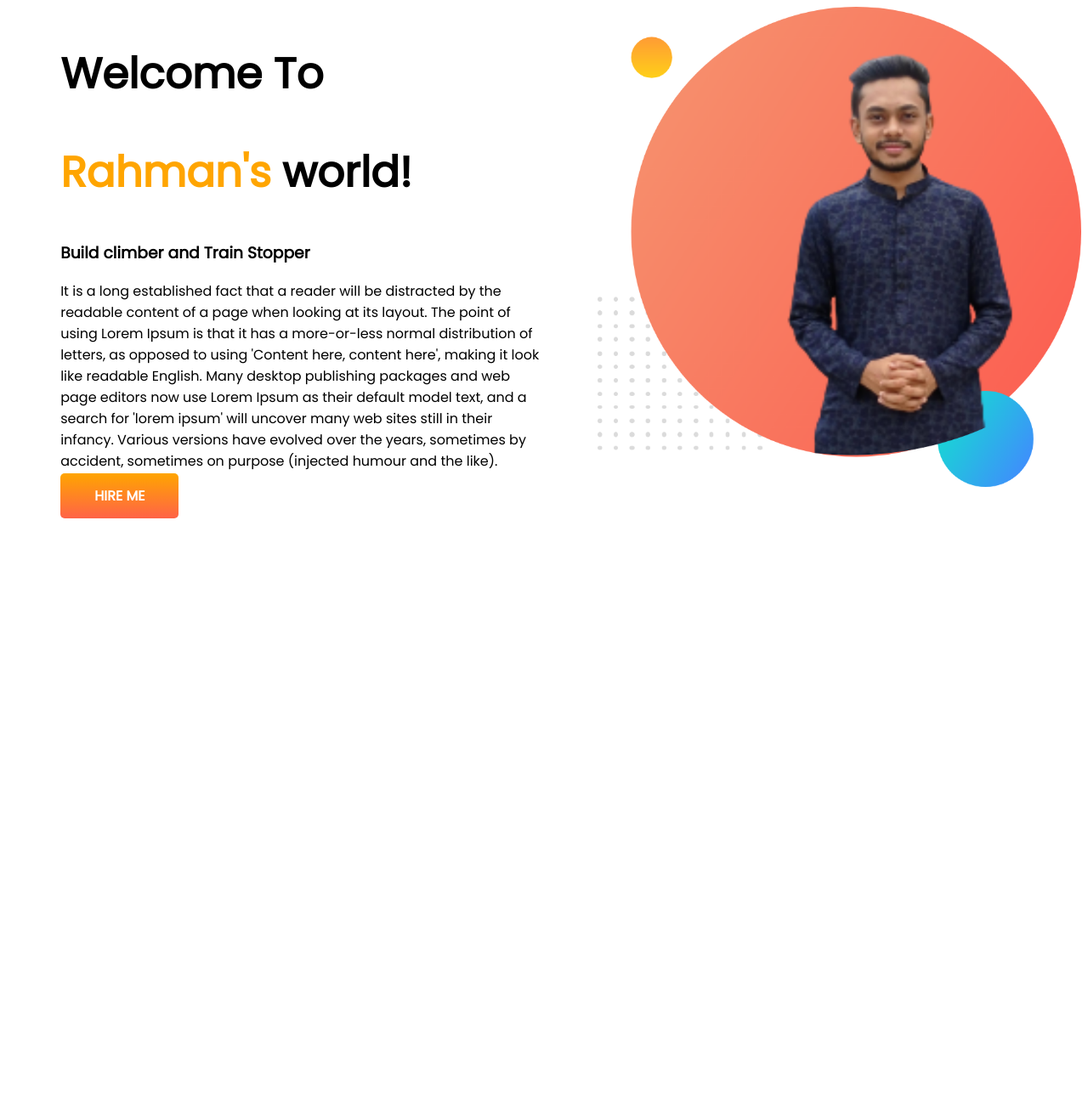
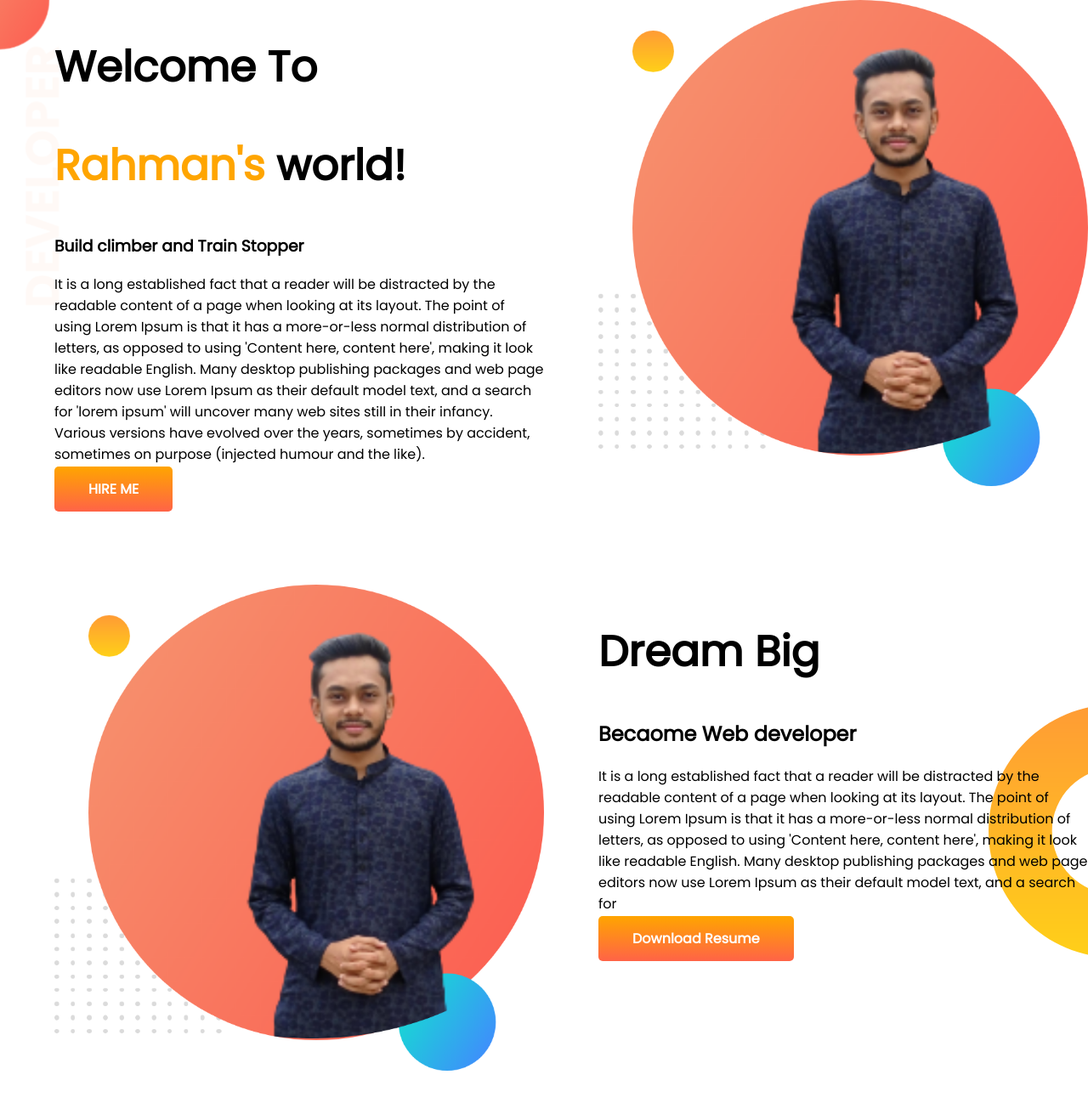
Before and after one commit to riajraj/developer-portfolio, a plain HTML site: page index.html in a window 1280 px wide. Shown: the whole page at 85% size. Before the commit the page ends 800 px from the top, so only its background shows below. Drawn offline with Linux system fonts and the light colour scheme.

Commit message:
add second part of the website

```diff
--- a/index.html
+++ b/index.html
@@ -14,7 +14,7 @@
 </head>
 
 <body>
-    <section>
+    <section id="top-banner">
         <div class="half-width">
             <h1>Welcome To</h1>
             <h1> <span class="orange-color">Rahman's</span> world!</h1>
@@ -31,6 +31,21 @@
             <img  src="images/riaj-bg.png" alt="">
         </div>
     </section>
+    <section id="dream-big">
+        <div class="half-width">
+            <img  src="images/riaj-bg.png" alt="">
+        </div>
+        <div class="half-width">
+            <h1>Dream Big</h1>
+            <h2>Becaome Web developer</h2>
+            <p>It is a long established fact that a reader will be distracted by the readable content of a page when looking
+                at its layout. The point of using Lorem Ipsum is that it has a more-or-less normal distribution of letters,
+                as opposed to using 'Content here, content here', making it look like readable English. Many desktop
+                publishing packages and web page editors now use Lorem Ipsum as their default model text, and a search for</p>
+                <a class="link_button" target="_blank" href="https://www.youtube.com/">Download Resume</a>
+        </div>
+
+    </section>
 
 
 
--- a/style.css
+++ b/style.css
@@ -1,5 +1,6 @@
 body{
     font-family: 'Poppins', sans-serif;
+    margin: 0px;
 }
 h1{
     font-size: 50px;
@@ -9,6 +10,7 @@ h1{
 }
 section{
     display: flex;
+    margin-bottom: 100px;
 }
 .half-width{
     width: 50%;
@@ -27,3 +29,13 @@ section{
     border-radius: 5px;
 
 }
+#top-banner{
+    background-image: url(images/top-banner.png);
+    background-repeat: no-repeat;
+
+}
+#dream-big{
+    background-image: url(images/dream-bg.png);
+    background-repeat: no-repeat;
+    background-position: right;
+}
```
